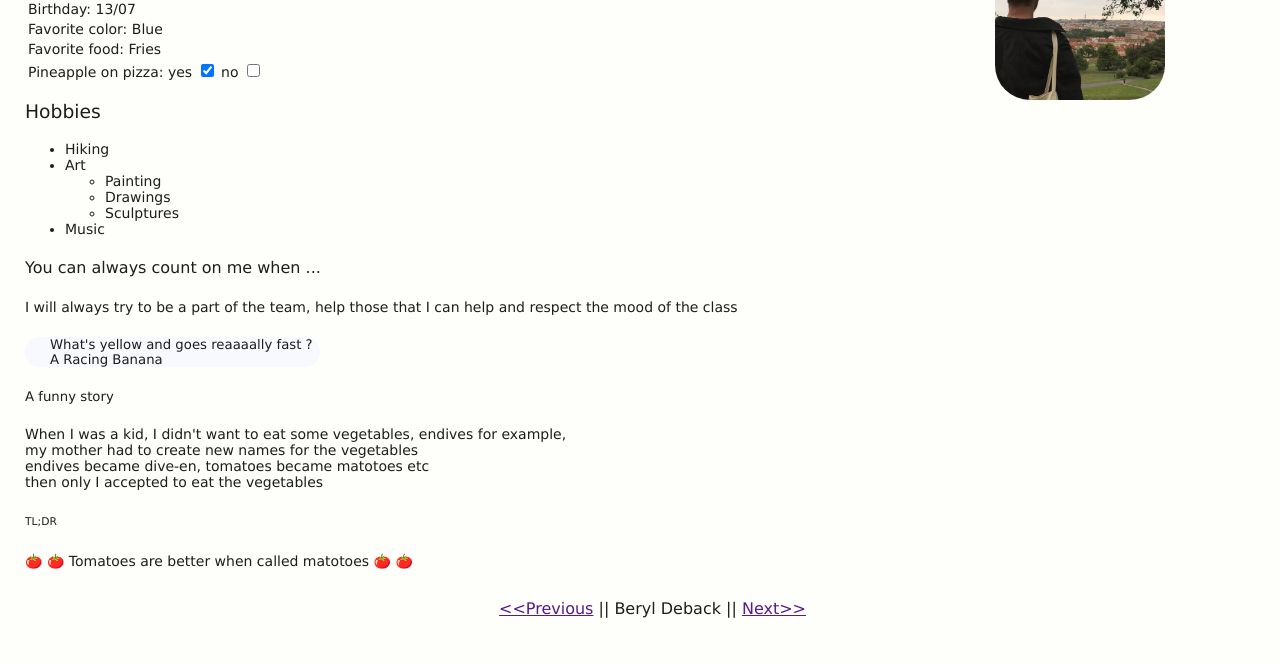
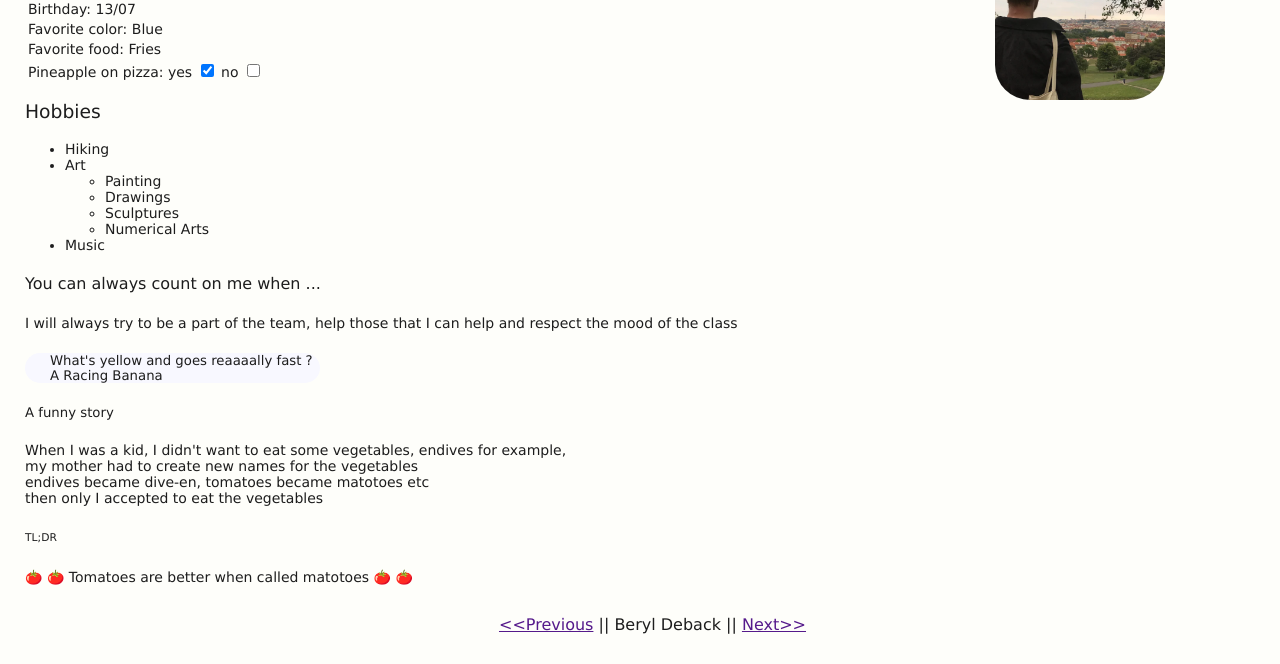
Before and after one commit to beryld/about-me, a plain HTML site: page about-me/index.html in a window 1280 px wide. Shown: the part 259-923 px from the top of the page. Drawn offline with Linux system fonts and the light colour scheme.

Commit message:
second commit

```diff
--- a/about-me/index.html
+++ b/about-me/index.html
@@ -29,6 +29,7 @@
                 <li>Painting</li>
                 <li>Drawings</li>
                 <li>Sculptures</li>
+                <li>Numerical Arts</li>
             </ul>
         </li>
         <li>Music</li>
```
